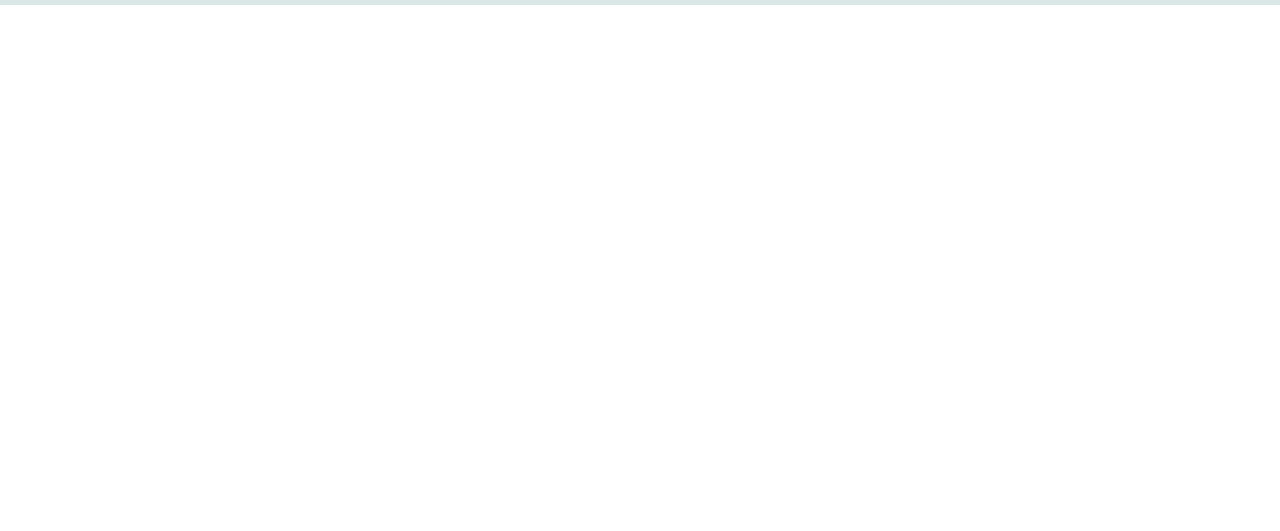
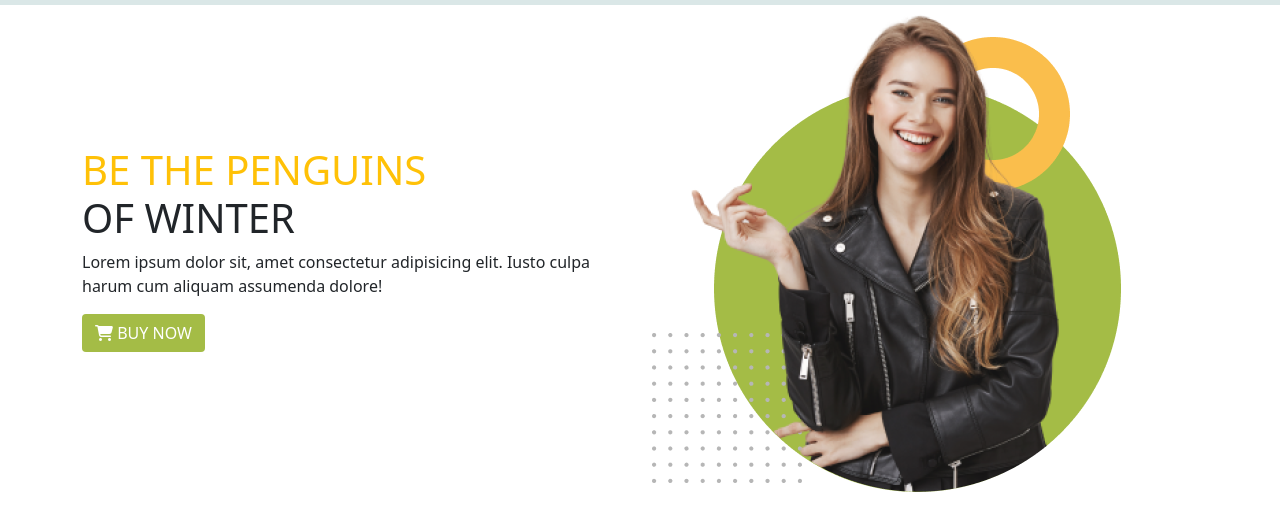
Before and after one commit to anamvai/penguine-practice, a plain HTML site: page index.html in a window 1280 px wide. Shown: the part 51-582 px from the top of the page. Drawn offline with Linux system fonts and the light colour scheme.

Commit message:
title section added

```diff
--- a/index.html
+++ b/index.html
@@ -5,14 +5,18 @@
     <meta http-equiv="X-UA-Compatible" content="IE=edge">
     <meta name="viewport" content="width=device-width, initial-scale=1.0">
     <title>Penguine Practice</title>
+    <!-- bootstrap css  -->
     <link rel="stylesheet" href="bootstap/css/bootstrap.min.css">
+    <!-- custom css  -->
     <link rel="stylesheet" href="style.css">
+    <!-- fontawsome icon -->
+    <script src="https://kit.fontawesome.com/281515df6a.js" crossorigin="anonymous"></script>
 </head>
 <body>
     <header>
         <!-- navbar -->
         <section>
-            <nav class="navbar navbar-expand-lg navbar-light header-navbar fixed-top">
+            <nav class="navbar navbar-expand-lg navbar-light header-navbar">
                 <div class="container-fluid">
                   <div>
                     <a href="">
@@ -43,6 +47,22 @@
                 </div>
               </nav>
         </section>
+        <!-- title section -->
+        <section class="container">
+            <div class="row d-flex justify-center align-items-center">
+                <div class="cols-12 col-lg-6">
+                    <h1><span class="text-warning">BE THE PENGUINS</span> <br> OF WINTER</h1>
+                    <p>Lorem ipsum dolor sit, amet consectetur adipisicing elit. Iusto culpa harum cum aliquam assumenda dolore!</p>
+                        <a class="btn button-color" style="text-decoration: none; color: white;" href="https://www.penguin.com.bd/" target="blank">
+                            <i class="fa-solid fa-cart-shopping"></i>
+                            BUY NOW
+                        </a>
+                </div>
+                <div class="cols-12 col-lg-6">
+                    <img src="images/model.png" alt="">
+                </div>
+            </div>
+        </section>
     </header>
 
     <main>
--- a/style.css
+++ b/style.css
@@ -2,3 +2,6 @@
     color: white;
     background-color: rgb(218, 231, 231);
 }
+.button-color{
+    background-color: #a4bc46;
+}
```
